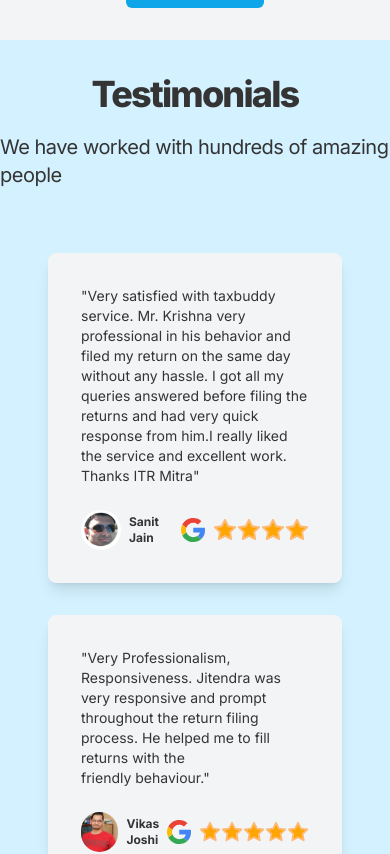
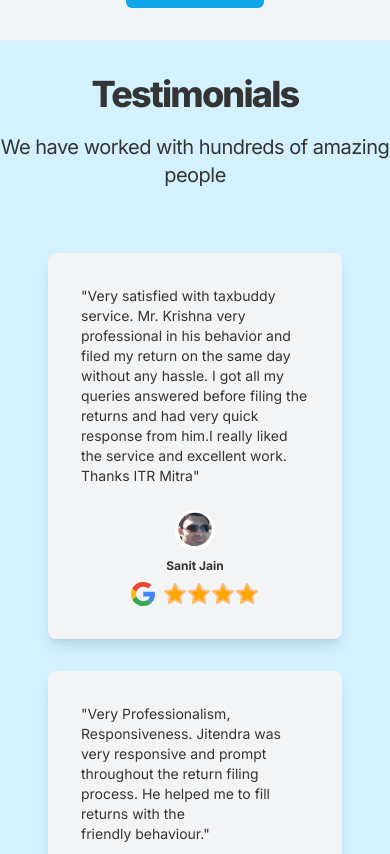
Before and after one commit to itrmitra/itrmitra, a Next.js app: page / in a window 390 px wide. Shown: the part 2317-3171 px from the top of the page. Built offline with nearby package versions, Linux system fonts and the light colour scheme.

Commit message:
fix testimonial card

```diff
--- a/src/components/info-sections/testimonials-section.tsx
+++ b/src/components/info-sections/testimonials-section.tsx
@@ -46,7 +46,7 @@ export default function TestimonialsSection() {
             <h1 className="mx-auto font-extrabold text-4xl md:text-5xl lg:text-6xl tracking-tighter leading-tight mb-4">
                 Testimonials
             </h1>
-            <p className="text-xl md:text-2xl lg:text-3xl tracking-tight mx-auto">
+            <p className="text-xl md:text-2xl lg:text-3xl tracking-tight mx-auto text-center">
                 We have worked with hundreds of amazing people
             </p>
             <div className="mt-4 md:mt-8 space-y-8 md:space-y-0 md:grid grid-cols-3 md:grid-flow-col md:grid-rows-2 p-12 md:gap-8">
@@ -85,9 +85,9 @@ function TestimonialCard({
             <blockquote className="text-sm md:text-lg">
                 <p>"{text}"</p>
             </blockquote>
-            <figcaption className="flex items-center gap-2">
+            <figcaption className="flex flex-col  md:flex-row items-center gap-2">
                 <img src={imageUrl} className="h-10 w-10 rounded-full object-cover" />
-                <div className="inline-block font-bold text-xs md:text-sm flex-1">{name}</div>
+                <div className="inline-block font-bold text-xs md:text-sm md:flex-1">{name}</div>
                 <div className="flex items-center">
                     <img src="/google.svg" className="h-6 mr-2" />
                     {...stars}
```
